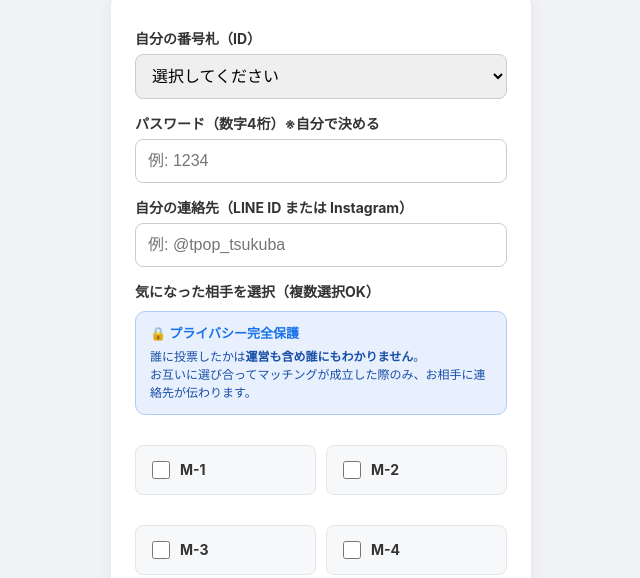
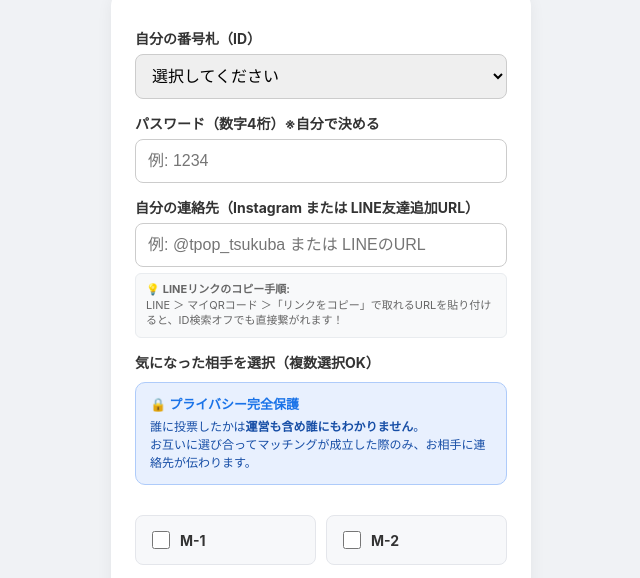
Before and after one commit to T-POP-U/tpop-vote, a Flask app: page / in a window 1280 px wide. Shown: the part 137-715 px from the top of the page, without its empty margins (319-959 px from the left). Run offline with Flask 3, Linux system fonts and the light colour scheme; some libraries are stand-ins or nearby versions.

Commit message:
Update index.html

```diff
--- a/templates/index.html
+++ b/templates/index.html
@@ -16,6 +16,18 @@
     .tab-btn.active { background: #1a73e8; color: white; }
     label { display: block; font-weight: bold; margin: 14px 0 6px; font-size: 14px; }
     select, input[type="text"], input[type="password"] { width: 100%; padding: 12px; border: 1px solid #ccc; border-radius: 8px; font-size: 16px; box-sizing: border-box; }
+
+    /* 💡 連絡先補足ガイド */
+    .contact-guide {
+      font-size: 11px;
+      color: #666;
+      background: #f8f9fa;
+      border: 1px solid #e9ecef;
+      border-radius: 6px;
+      padding: 8px 10px;
+      margin-top: 6px;
+      line-height: 1.4;
+    }
 
     /* 🔒 プライバシー注記ボックス */
     .privacy-notice {
@@ -117,9 +129,10 @@
     .partner-id { font-size: 32px; font-weight: 900; color: #333; margin: 12px 0; }
     .contact-badge-glow {
       background: #1a73e8; color: white; padding: 12px 18px;
-      border-radius: 12px; font-size: 22px; font-weight: bold;
+      border-radius: 12px; font-size: 18px; font-weight: bold;
       display: inline-block; margin-top: 10px;
       box-shadow: 0 4px 15px rgba(26, 115, 232, 0.4); word-break: break-all;
+      text-decoration: none;
     }
 
     /* ----------------------------------------------------
@@ -182,12 +195,17 @@
         <label>パスワード（数字4桁）※自分で決める</label>
         <input type="password" id="pin" placeholder="例: 1234" maxlength="4" required>
 
-        <label>自分の連絡先（LINE ID または Instagram）</label>
-        <input type="text" id="contact" placeholder="例: @tpop_tsukuba" required>
+        <label>自分の連絡先（Instagram または LINE友達追加URL）</label>
+        <input type="text" id="contact" placeholder="例: @tpop_tsukuba または LINEのURL" required>
+
+        <div class="contact-guide">
+          💡 <b>LINEリンクのコピー手順:</b><br>
+          LINE ＞ マイQRコード ＞「リンクをコピー」で取れるURLを貼り付けると、ID検索オフでも直接繋がれます！
+        </div>
 
         <label>気になった相手を選択（複数選択OK）</label>
 
-        <!-- 🌟 プライバシー保護の注記エリア -->
+        <!-- 🔒 プライバシー保護の注記エリア -->
         <div class="privacy-notice">
           <strong>🔒 プライバシー完全保護</strong>
           誰に投票したかは<b>運営も含め誰にもわかりません</b>。<br>
@@ -421,10 +439,18 @@
             <div class="partner-id">【 ${m.id} 】</div>
           `;
           if(m.contact) {
-            html += `
-              <div style="font-size:12px; color:#888; margin-top:8px;">CONTACT</div>
-              <div class="contact-badge-glow">${m.contact}</div>
-            `;
+            const isUrl = m.contact.startsWith('http://') || m.contact.startsWith('https://');
+            if (isUrl) {
+              html += `
+                <div style="font-size:12px; color:#888; margin-top:8px;">CONTACT LINK</div>
+                <a href="${m.contact}" target="_blank" rel="noopener noreferrer" class="contact-badge-glow">🔗 相手を開く</a>
+              `;
+            } else {
+              html += `
+                <div style="font-size:12px; color:#888; margin-top:8px;">CONTACT</div>
+                <div class="contact-badge-glow">${m.contact}</div>
+              `;
+            }
           }
         });
 
```
